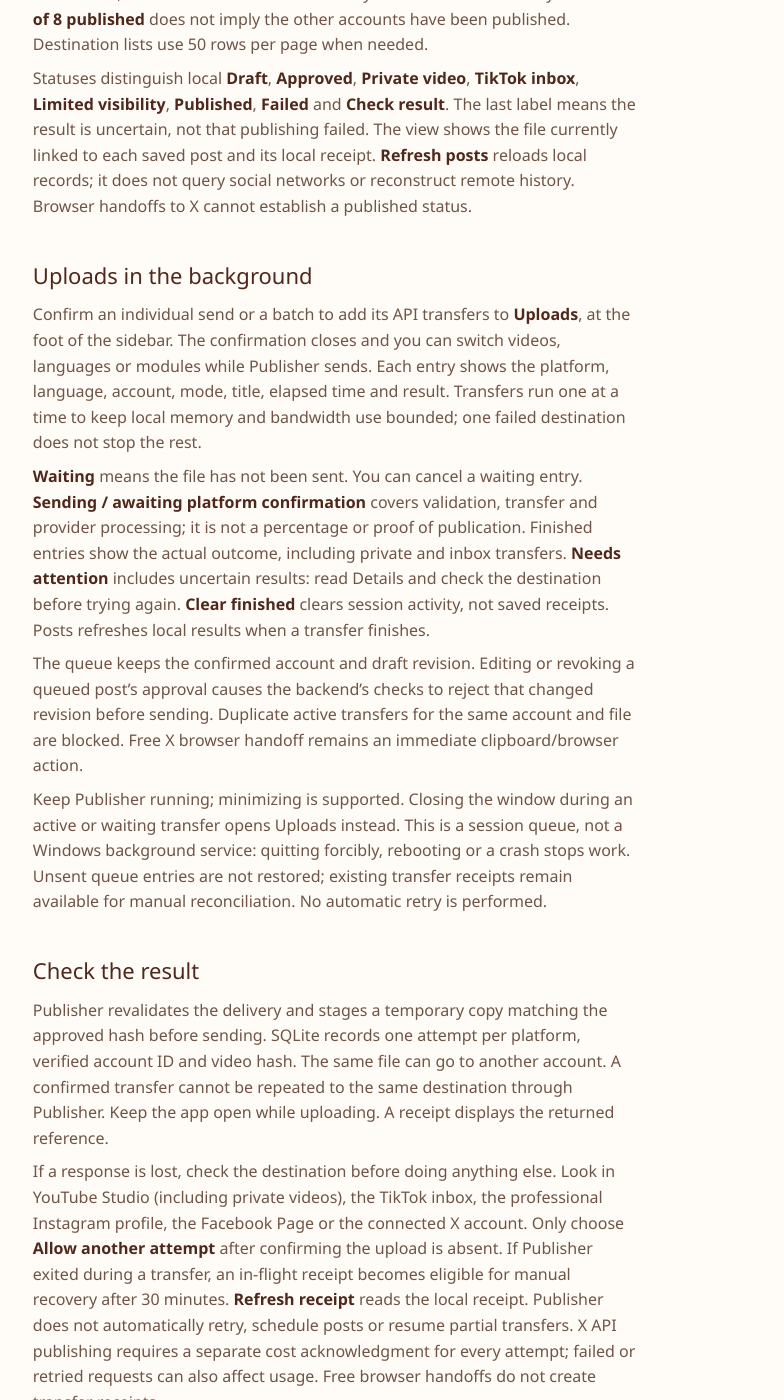
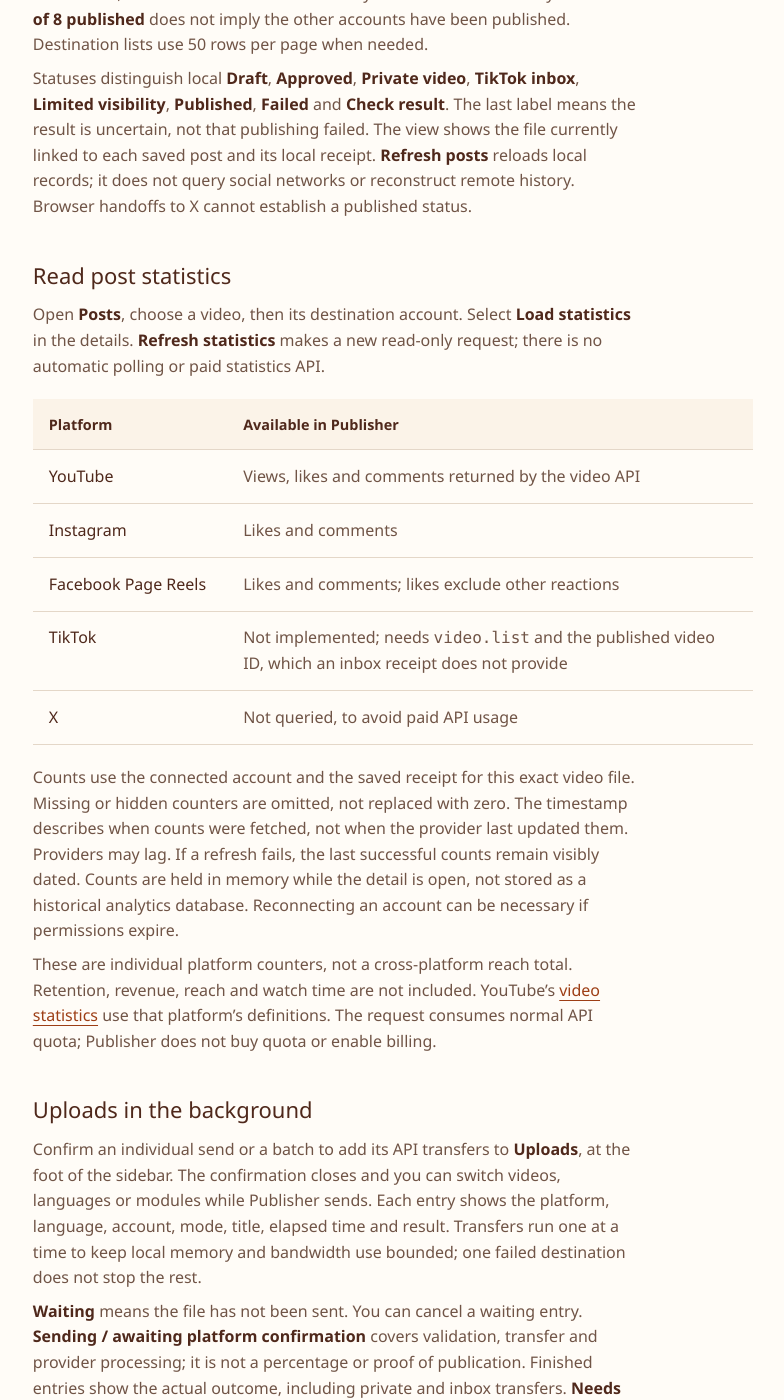
Before and after one commit to meruw/catsoup-publisher, a Jekyll site: the page built from docs/guides/Uploads.md, in a window 1280 px wide and 1400 px high, scrolled down 3339 px. Shown: the whole window, without its empty margins (332-1116 px from the left). Built offline with Jekyll 4.4.1, drawn with Linux system fonts in a browser that asks for light colours.

Commit message:
Document post statistics and TikTok review readiness

```diff
--- a/docs/guides/Uploads.md
+++ b/docs/guides/Uploads.md
@@ -51,7 +51,24 @@ The list has 20 videos per page. Grouping happens before pagination, so a video'
 
 Statuses distinguish local **Draft**, **Approved**, **Private video**, **TikTok inbox**, **Limited visibility**, **Published**, **Failed** and **Check result**. The last label means the result is uncertain, not that publishing failed. The view shows the file currently linked to each saved post and its local receipt. **Refresh posts** reloads local records; it does not query social networks or reconstruct remote history. Browser handoffs to X cannot establish a published status.
 
+## Read post statistics
+
+Open **Posts**, choose a video, then its destination account. Select **Load statistics** in the details. **Refresh statistics** makes a new read-only request; there is no automatic polling or paid statistics API.
+
+| Platform | Available in Publisher |
+| --- | --- |
+| YouTube | Views, likes and comments returned by the video API |
+| Instagram | Likes and comments |
+| Facebook Page Reels | Likes and comments; likes exclude other reactions |
+| TikTok | Not implemented; needs `video.list` and the published video ID, which an inbox receipt does not provide |
+| X | Not queried, to avoid paid API usage |
+
+Counts use the connected account and the saved receipt for this exact video file. Missing or hidden counters are omitted, not replaced with zero. The timestamp describes when counts were fetched, not when the provider last updated them. Providers may lag. If a refresh fails, the last successful counts remain visibly dated. Counts are held in memory while the detail is open, not stored as a historical analytics database. Reconnecting an account can be necessary if permissions expire.
+
+These are individual platform counters, not a cross-platform reach total. Retention, revenue, reach and watch time are not included. YouTube's [video statistics](https://developers.google.com/youtube/data/reference/rest/v3/videos#statistics) use that platform's definitions. The request consumes normal API quota; Publisher does not buy quota or enable billing.
+
 ## Uploads in the background
+
 
 Confirm an individual send or a batch to add its API transfers to **Uploads**, at the foot of the sidebar. The confirmation closes and you can switch videos, languages or modules while Publisher sends. Each entry shows the platform, language, account, mode, title, elapsed time and result. Transfers run one at a time to keep local memory and bandwidth use bounded; one failed destination does not stop the rest.
 
```
Also changed, not shown: docs/guides/TikTok.md (+6 -0 lines), docs/privacy.html (+1 -1 lines), docs/terms.html (+1 -1 lines).
